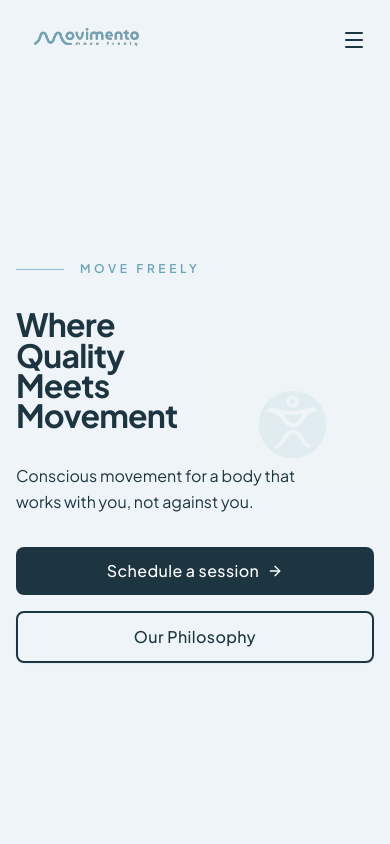
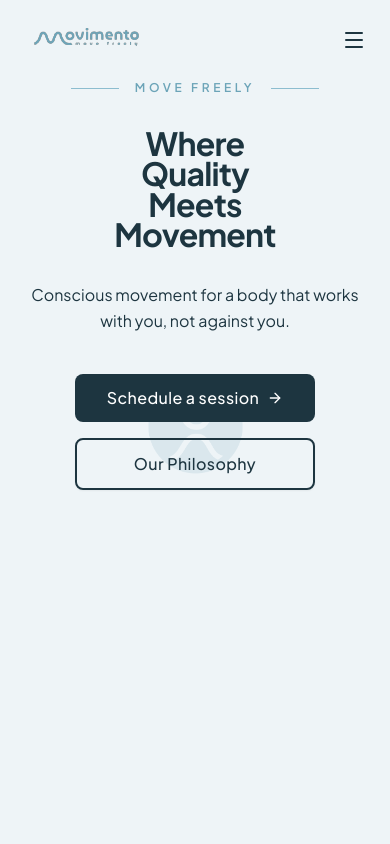
Before and after one commit to samcarmen/movimento, a Next.js app: page / in a window 390 px wide. Shown: the top 844 px of the page. Built offline with nearby package versions, Linux system fonts and the light colour scheme.

Commit message:
fix: hero section words position

```diff
--- a/src/components/StructuredData.tsx
+++ b/src/components/StructuredData.tsx
@@ -5,46 +5,21 @@ export default function StructuredData() {
     "@id": "https://movimento.fitness",
     "name": "Movimento",
     "alternateName": "Movimento - Canali Postural Method Kuwait",
-    "description": "A studio dedicated to conscious movement using the Canali Postural Method. Quality as a standard - Italian excellence in every step from method to practice.",
+    "description": "A studio dedicated to conscious movement using the Canali Postural Method. We help you restore balance, stability, and freedom in your body through personalized, expert-led sessions.",
     "url": "https://movimento.fitness",
-    "logo": "https://movimento.fitness/images/logo.jpg",
-    "image": "https://movimento.fitness/images/logo.jpg",
+    "logo": "https://movimento.fitness/images/og-image.jpg",
+    "image": "https://movimento.fitness/images/og-image.jpg",
     "priceRange": "$$",
-    // Update with your actual business information
-    // "telephone": "+1-XXX-XXX-XXXX",
-    // "email": "info@movimento.fitness",
-    // "address": {
-    //   "@type": "PostalAddress",
-    //   "streetAddress": "123 Main Street",
-    //   "addressLocality": "City",
-    //   "addressRegion": "State",
-    //   "postalCode": "12345",
-    //   "addressCountry": "US"
-    // },
-    // "geo": {
-    //   "@type": "GeoCoordinates",
-    //   "latitude": "XX.XXXX",
-    //   "longitude": "-XX.XXXX"
-    // },
-    // "openingHoursSpecification": [
-    //   {
-    //     "@type": "OpeningHoursSpecification",
-    //     "dayOfWeek": ["Monday", "Tuesday", "Wednesday", "Thursday", "Friday"],
-    //     "opens": "06:00",
-    //     "closes": "21:00"
-    //   },
-    //   {
-    //     "@type": "OpeningHoursSpecification",
-    //     "dayOfWeek": ["Saturday", "Sunday"],
-    //     "opens": "08:00",
-    //     "closes": "18:00"
-    //   }
-    // ],
+    "telephone": "+96566130788",
+    "email": "info@movimento-studio.com",
+    "address": {
+      "@type": "PostalAddress",
+      "streetAddress": "Al Sawaber Tower 5, 10th Floor, Office 2",
+      "addressLocality": "Kuwait City",
+      "addressCountry": "KW"
+    },
     "sameAs": [
-      // Add your social media profiles
-      // "https://www.facebook.com/movimento",
-      // "https://www.instagram.com/movimento",
-      // "https://twitter.com/movimento"
+      "https://www.instagram.com/movimento.kw"
     ]
   };
 
--- a/src/components/sections/HeroSection.tsx
+++ b/src/components/sections/HeroSection.tsx
@@ -10,31 +10,32 @@ export default function HeroSection({ noPaddingBottom = false }: { noPaddingBott
   return (
     <section
       id="hero"
-      className="relative flex flex-col justify-center min-h-[100dvh] md:min-h-0"
+      className="relative flex flex-col justify-start md:justify-center min-h-[100dvh] md:min-h-0"
       style={{ backgroundColor: "var(--brand-light)" }}
     >
-      {/* Ghost watermark — SVG logo as CSS background for fixed positioning */}
+      {/* Ghost watermark — centred logo */}
       <div
         className="absolute inset-0 pointer-events-none select-none"
         style={{
           backgroundImage: "url('/images/LOGO_WEB-03.jpg')",
           backgroundRepeat: "no-repeat",
-          backgroundPosition: "right center",
-          backgroundSize: "50% auto",
-          opacity: 0.1,
+          backgroundPosition: "center center",
+          backgroundSize: "70% auto",
+          opacity: 0.15,
+          mixBlendMode: "multiply",
         }}
         aria-hidden="true"
       />
 
       {/* Content */}
-      <div className={`relative max-w-7xl mx-auto container-padding w-full pt-20 sm:pt-24 md:pt-28 ${noPaddingBottom ? "pb-0" : "pb-12 sm:pb-16"}`}>
+      <div className={`relative max-w-5xl mx-auto container-padding w-full pt-20 sm:pt-24 md:pt-28 text-center flex flex-col items-center ${noPaddingBottom ? "pb-0" : "pb-12 sm:pb-16"}`}>
 
         {/* Eyebrow */}
         <motion.div
           initial={{ opacity: 0, y: -10 }}
           animate={{ opacity: 1, y: 0 }}
           transition={{ duration: 0.6, delay: 0.2 }}
-          className="flex items-center gap-4 mb-8"
+          className="flex items-center justify-center gap-4 mb-8"
         >
           <div className="h-px w-12" style={{ backgroundColor: "var(--brand-accent)" }} />
           <span
@@ -43,6 +44,7 @@ export default function HeroSection({ noPaddingBottom = false }: { noPaddingBott
           >
             Move Freely
           </span>
+          <div className="h-px w-12" style={{ backgroundColor: "var(--brand-accent)" }} />
         </motion.div>
 
         {/* Main heading */}
@@ -64,19 +66,18 @@ export default function HeroSection({ noPaddingBottom = false }: { noPaddingBott
           initial={{ opacity: 0, y: 20 }}
           animate={{ opacity: 1, y: 0 }}
           transition={{ duration: 0.6, delay: 0.6 }}
-          className="text-base sm:text-lg md:text-xl leading-relaxed max-w-xs sm:max-w-sm mb-8"
+          className="text-base sm:text-lg md:text-xl leading-relaxed max-w-xl mb-10"
           style={bodyText}
         >
           Conscious movement for a body that works with you, not against you.
         </motion.p>
 
         {/* CTAs */}
-        <div>
         <motion.div
           initial={{ opacity: 0, y: 20 }}
           animate={{ opacity: 1, y: 0 }}
           transition={{ duration: 0.6, delay: 0.75 }}
-            className="flex flex-col sm:flex-row gap-4"
+          className="flex flex-col sm:flex-row gap-4 justify-center"
         >
           <ShimmerButton
             size="lg"
@@ -103,7 +104,6 @@ export default function HeroSection({ noPaddingBottom = false }: { noPaddingBott
             Our Philosophy
           </Button>
         </motion.div>
-        </div>
 
       </div>
 
```
Lines whose indentation alone changed are shown as unchanged.
